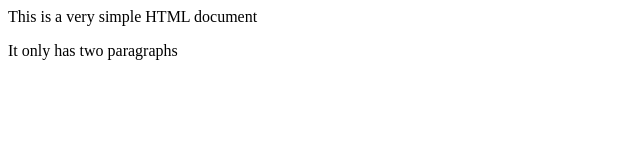
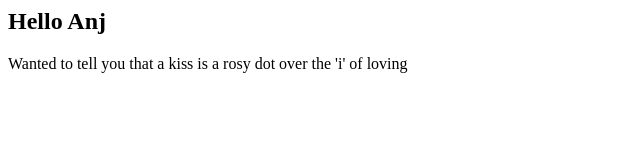
Before and after one commit to Kyeal/webproject, a plain HTML site: page index.html in a window 1280 px wide. Shown: the whole page, without its empty margins (0-640 px from the left). Drawn offline with Linux system fonts and the light colour scheme.

Commit message:
Update index.html

```diff
--- a/index.html
+++ b/index.html
@@ -5,7 +5,7 @@ A Simple HTML Document
 </title>
 </head>
 <body>
-<p>This is a very simple HTML document</p>
-<p>It only has two paragraphs</p>
+<h2>Hello Anj </h2>
+<p>Wanted to tell you that a kiss is a rosy dot over the 'i' of loving </p>
 </body>
 </html>
```
